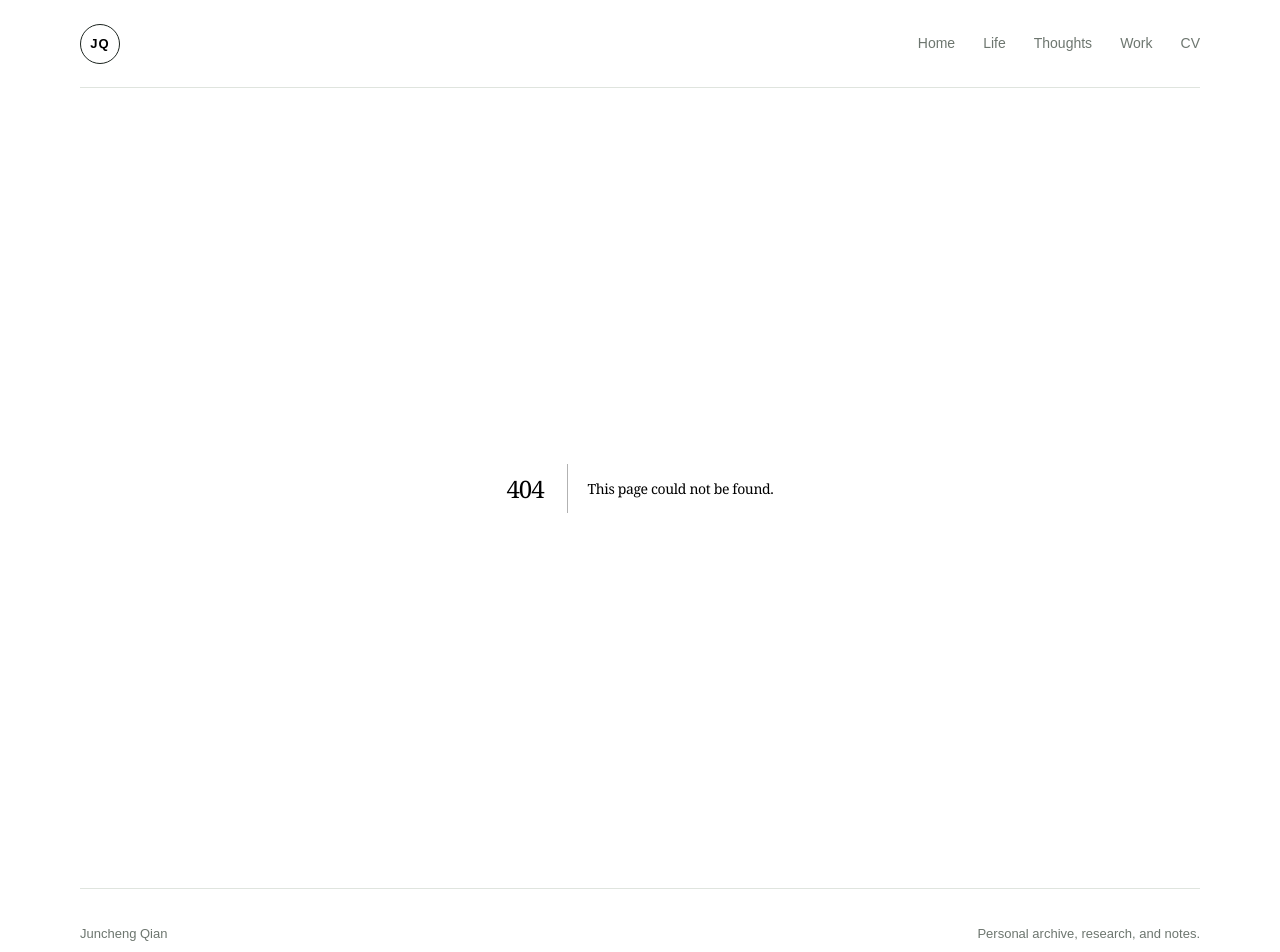
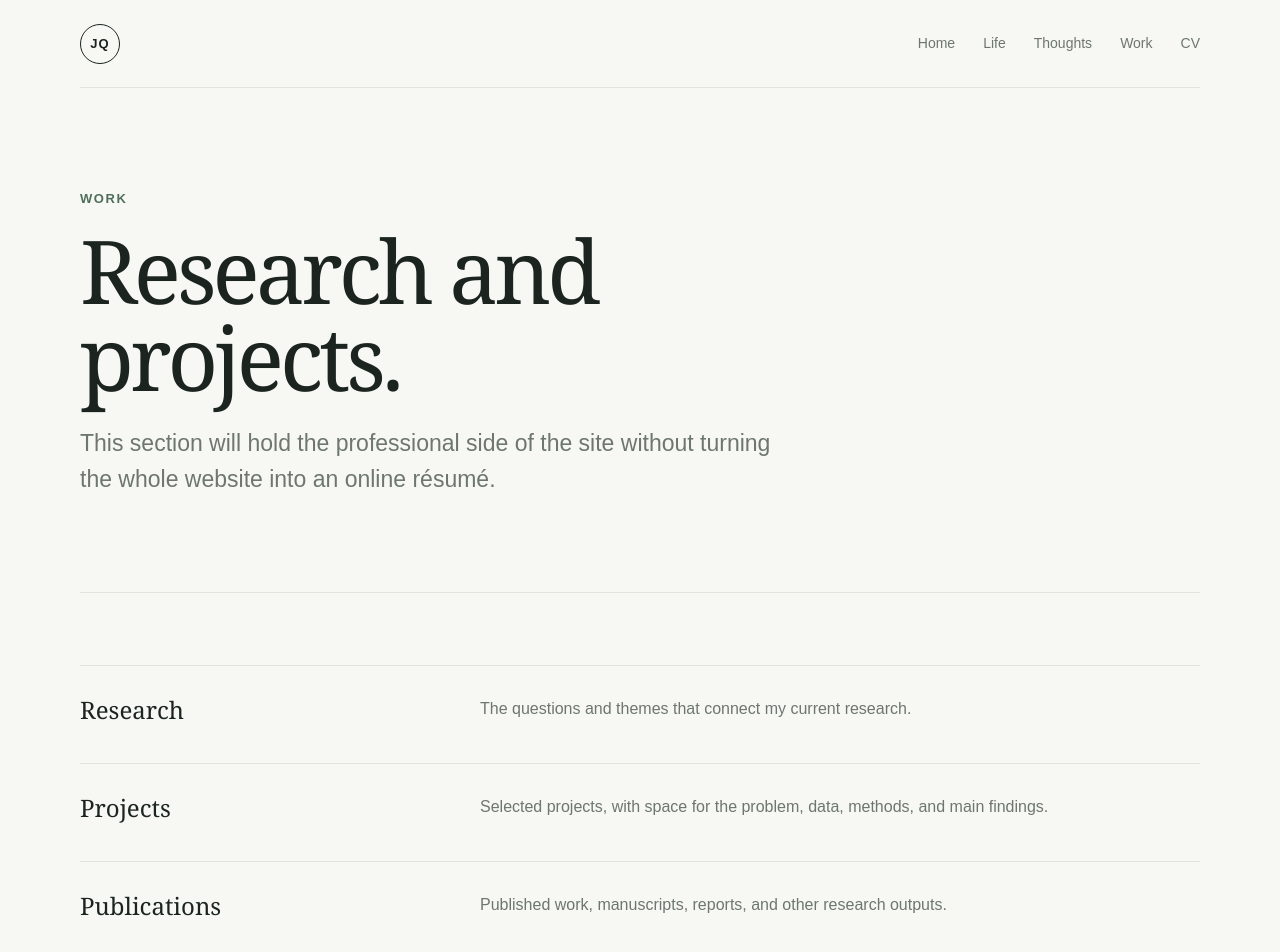
Before and after one commit to DandE9996/QJC_website, a Next.js app: page /work in a window 1280 px wide. Before the commit this address had no page. Shown: the top 952 px of the page. Built offline with nearby package versions, Linux system fonts and the light colour scheme.

Commit message:
Add Work section

```diff
--- /dev/null
+++ b/app/work/page.tsx
@@ -0,0 +1,36 @@
+import type { Metadata } from "next";
+
+export const metadata: Metadata = {
+  title: "Work",
+};
+
+const sections = [
+  ["Research", "The questions and themes that connect my current research."],
+  ["Projects", "Selected projects, with space for the problem, data, methods, and main findings."],
+  ["Publications", "Published work, manuscripts, reports, and other research outputs."],
+];
+
+export default function WorkPage() {
+  return (
+    <>
+      <header className="page-header">
+        <p className="eyebrow">Work</p>
+        <h1>Research and projects.</h1>
+        <p className="page-intro">
+          This section will hold the professional side of the site without turning the whole website into an online résumé.
+        </p>
+      </header>
+
+      <section className="section">
+        <div className="simple-list">
+          {sections.map(([title, description]) => (
+            <div className="simple-item" key={title}>
+              <h3>{title}</h3>
+              <p>{description}</p>
+            </div>
+          ))}
+        </div>
+      </section>
+    </>
+  );
+}
```
